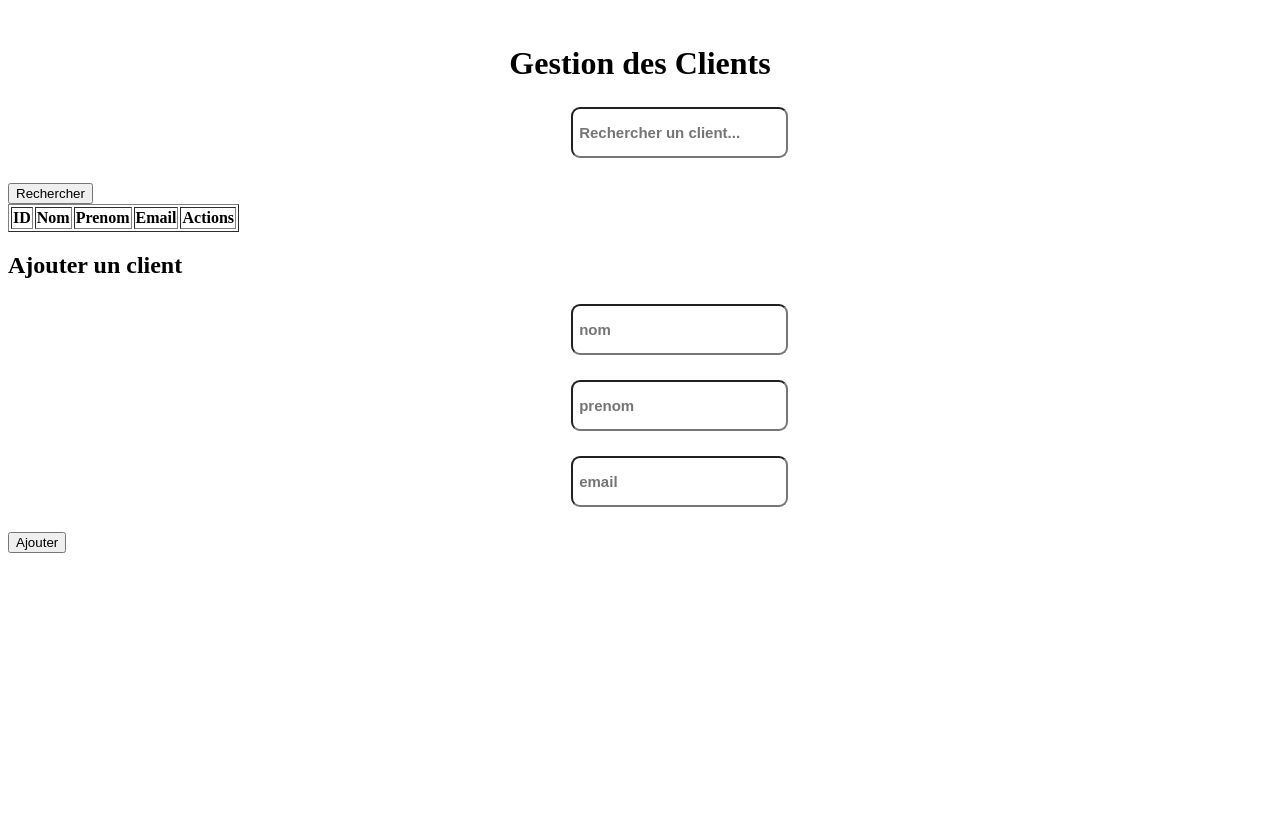
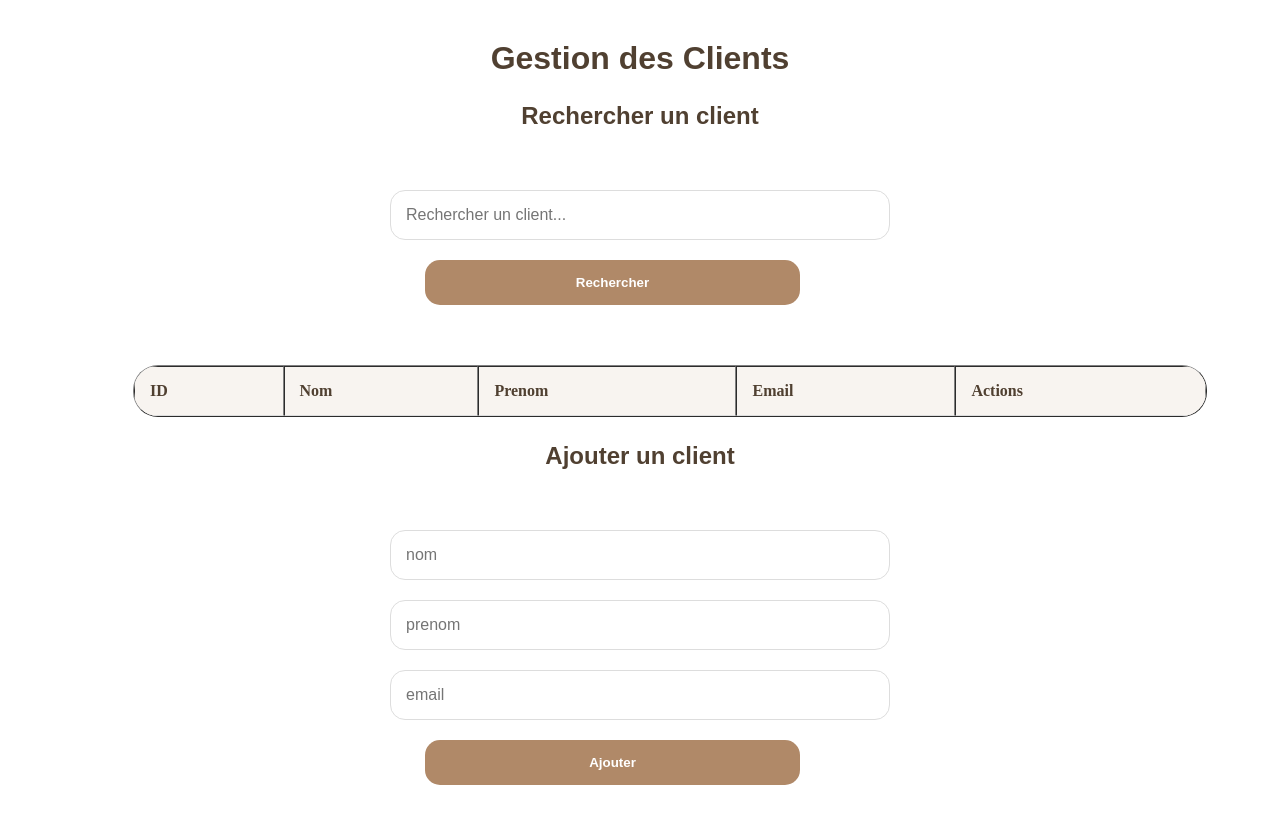
Before and after one commit to math208208/projetPHP, a PHP site: page /View/vuAdminClient.php in a window 1280 px wide. Before the commit the page ends 553 px from the top, so only its background shows below. Run offline with PHP 8.4, Linux system fonts and the light colour scheme; lists and menus that the app fills with data are empty.

Commit message:
remis transition ajouter au panier + design adminClient+ resize card cookies

```diff
--- a/View/vuAdminClient.php
+++ b/View/vuAdminClient.php
@@ -8,14 +8,14 @@
     <link rel="icon" type="image/png" href="assets/favicon.png">
 
 </head>
-
 <body>
     <h1>Gestion des Clients</h1>
 
+    <h2>Rechercher un client</h2>
     <!-- Formulaire de recherche -->
-    <form method="post" action="index.php?action=findClient">
+    <form method="post" class="search" action="index.php?action=findClient">
         <input type="text" name="search" placeholder="Rechercher un client..." value="<?= htmlspecialchars($_POST['search'] ?? '') ?>" >
-        <button type="submit">Rechercher</button>
+        <button class="button" type="submit">Rechercher</button>
     </form>
 
     <!-- Table des clients -->
@@ -41,7 +41,7 @@
                         <form method="post" action="index.php?action=deleteClient" style="display:inline;">
                             <input type="hidden" name="id" value="<?= $client['id'] ?>">
                             <input type="hidden" name="action" value="deleteClient">
-                            <button type="submit">Supprimer</button>
+                            <button class="button" type="submit">Supprimer</button>
                         </form>
                     </td>
                 </tr>
@@ -57,7 +57,7 @@
         <input type="text" name="prenom" placeholder="prenom" required>
         <input type="email" name="email" placeholder="email" required>
         <input type="hidden" name="action" value="add">
-        <button type="submit">Ajouter</button>
+        <button class="button" type="submit">Ajouter</button>
     </form>
 </body>
 </html>
--- a/css/vuAdminClient.css
+++ b/css/vuAdminClient.css
@@ -1,17 +1,113 @@
+.cart-container {
+  background-color: #ffffff;
+  border-radius: 25px;
+  padding: 30px;
+  margin-top: 30px;
+}
+
 h1 {
   text-align: center;
-  margin-top: 45px;
+  color: #504031;
+  font-family: "Montserrat", sans-serif;
+  font-size: 32px;
+  margin-top: 40px;
+  margin-bottom: 15px;
+}
+
+h2 {
+  text-align: center;
+  color: #504031;
+  font-family: "Montserrat", sans-serif;
+  font-size: 24px;
+  margin-bottom: 30px;
+  margin-top: 25px;
+}
+
+form {
+  border-radius: 25px;
+  padding: 30px;
+  max-width: 500px;
+  margin: 0 auto;
 }
 
 form input {
-  display: flex;
-  padding: 15px 6px;
-  align-items: center;
-  border-radius: 9px;
-  margin-left: 44vw;
-  font-size: 15px;
-  margin-bottom: 25px;
-  margin-top: 25px;
+  width: 100%;
+  padding: 15px;
+  margin-bottom: 20px;
+  border: 1px solid #ddd;
+  border-radius: 15px;
+  font-size: 16px;
   color: #504031;
+  box-sizing: border-box;
+}
+
+form .button {
+  padding: 15px 3px;
+  background-color: #b08968;
+  color: white;
+  border: none;
+  border-radius: 15px;
+  font-weight: 600;
+  cursor: pointer;
+  transition: all 0.3s ease;
+  width: 75%;
+  font-family: "Montserrat", sans-serif;
+  margin-left: 35px;
+}
+
+form .button:hover {
+  background-color: #9c7a5a;
+}
+
+table {
+  width: 85%;
+  border-collapse: separate;
+  border-spacing: 0;
+  margin-top: 30px;
+  background-color: #ffffff;
+  border-radius: 25px;
+  overflow: hidden;
+  margin-left: 125px;
+}
+
+thead {
+  background-color: #f8f4f0;
+}
+
+th,
+td {
+  padding: 15px;
+  text-align: left;
+  border-bottom: 1px solid #ddd;
+  color: #504031;
+}
+
+th {
   font-weight: bold;
 }
+
+tr:last-child td {
+  border-bottom: none;
+}
+
+tr:hover {
+  background-color: #f1e6d9;
+}
+
+@media (max-width: 768px) {
+  form,
+  table {
+    width: 95%;
+    margin: 30px auto;
+  }
+
+  th,
+  td {
+    padding: 10px;
+    font-size: 14px;
+  }
+
+  form .button {
+    padding: 12px 15px;
+  }
+}
--- a/css/vuPublique.css
+++ b/css/vuPublique.css
@@ -136,10 +136,11 @@ body::before {
   padding: 15px 30px;
   border: 1px solid #ccc;
   border-radius: 8px;
-  width: 250px;
+  width: 400px;
   text-align: center;
   box-shadow: 0 4px 8px rgba(0, 0, 0, 0.1);
   transition: transform 0.3s ease;
+  margin-bottom: 30px;
 }
 
 @media (max-width: 768px) {
```
Also changed, not shown: View/vuPublique.php (+20 -6 lines), css/header.css (+1 -16 lines).
